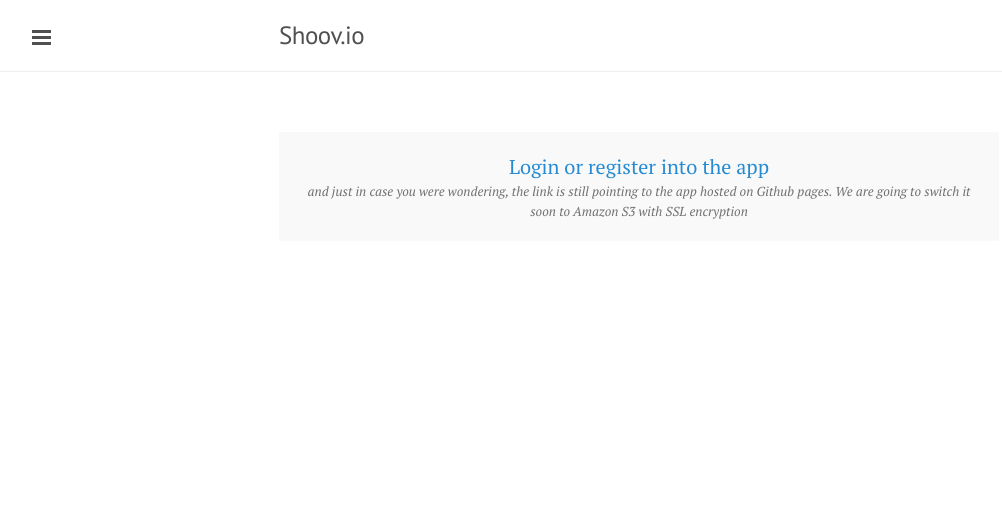
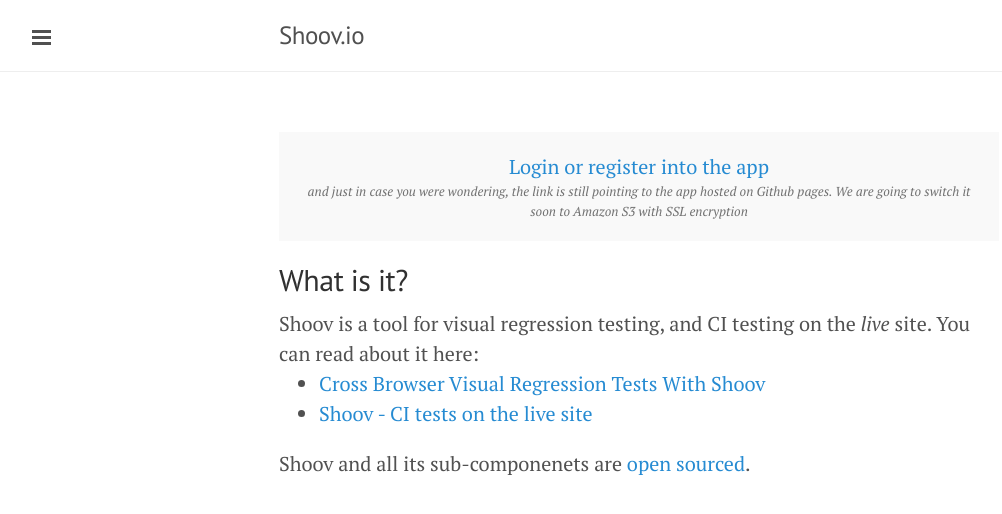
Before and after one commit to shoov/shoov.io, a Jekyll site: the page built from src/index.html, in a window 1280 px wide. Shown: the top 514 px of the page, without its empty margins (1-1003 px from the left). Built offline with Jekyll 4.4.1, drawn with Linux system fonts in a browser that asks for light colours; Markdown is read by kramdown in place of the engine named in the settings; the list of posts is cut into pages by our own code.

Commit message:
Add links to blog posts

```diff
--- a/src/index.html
+++ b/src/index.html
@@ -10,3 +10,17 @@
     <em>and just in case you were wondering, the link is still pointing to the app hosted on Github pages. We are going to switch it soon to Amazon S3 with SSL encryption</em>
   </div>
 </div>
+
+<h2>What is it?</h2>
+Shoov is a tool for visual regression testing, and CI testing on the <em>live</em> site. You can read about it here:
+
+<ul>
+  <li>
+    <a href="http://www.gizra.com/content/cross-browser-visual-regression-with-shoov/">Cross Browser Visual Regression Tests With Shoov</a>
+  </li>
+  <li>
+    <a href="http://www.gizra.com/content/shoov-ci-tests-live-site/">Shoov - CI tests on the live site</a>
+  </li>
+</ul>
+
+Shoov and all its sub-componenets are <a href="https://github.com/shoov">open sourced</a>.
```
